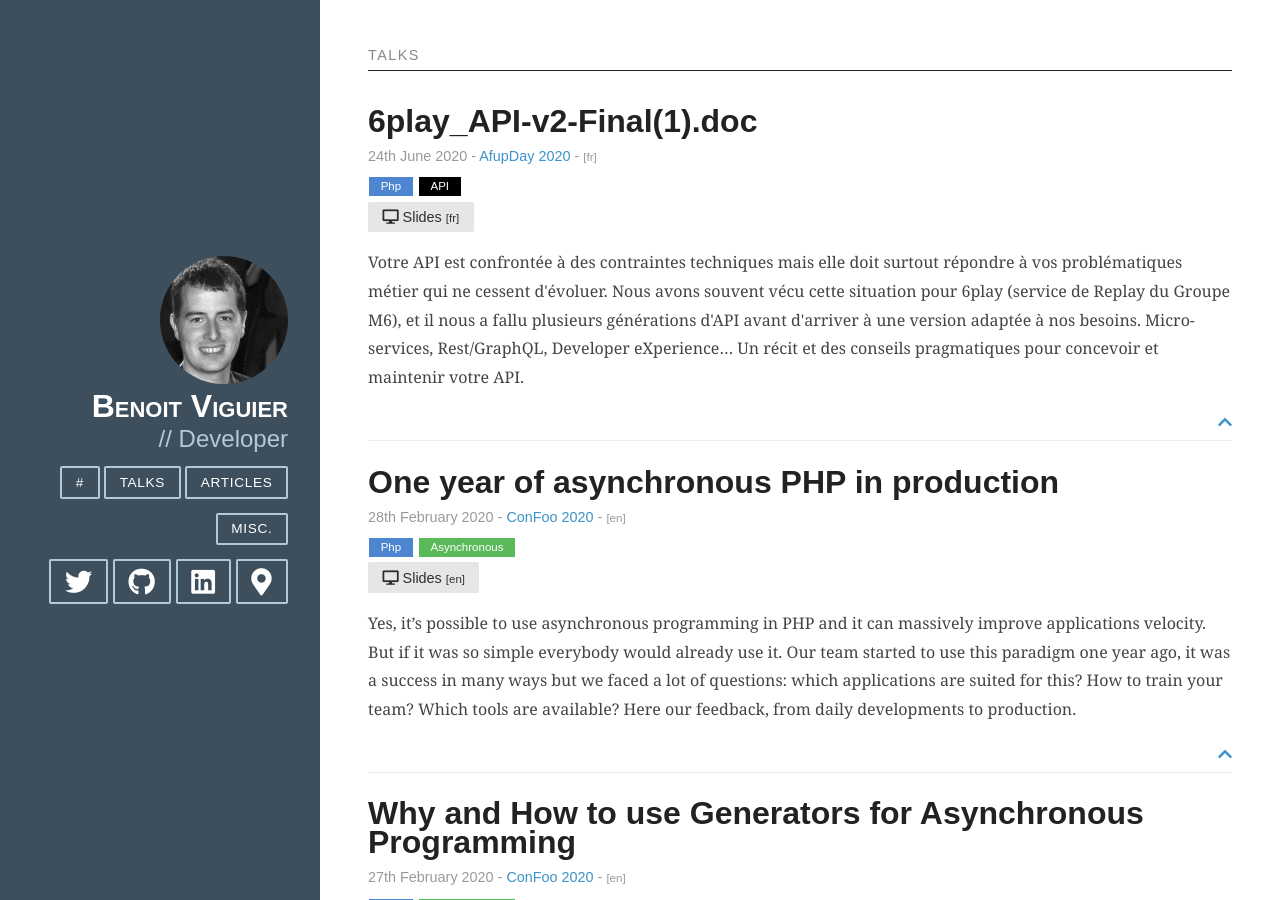
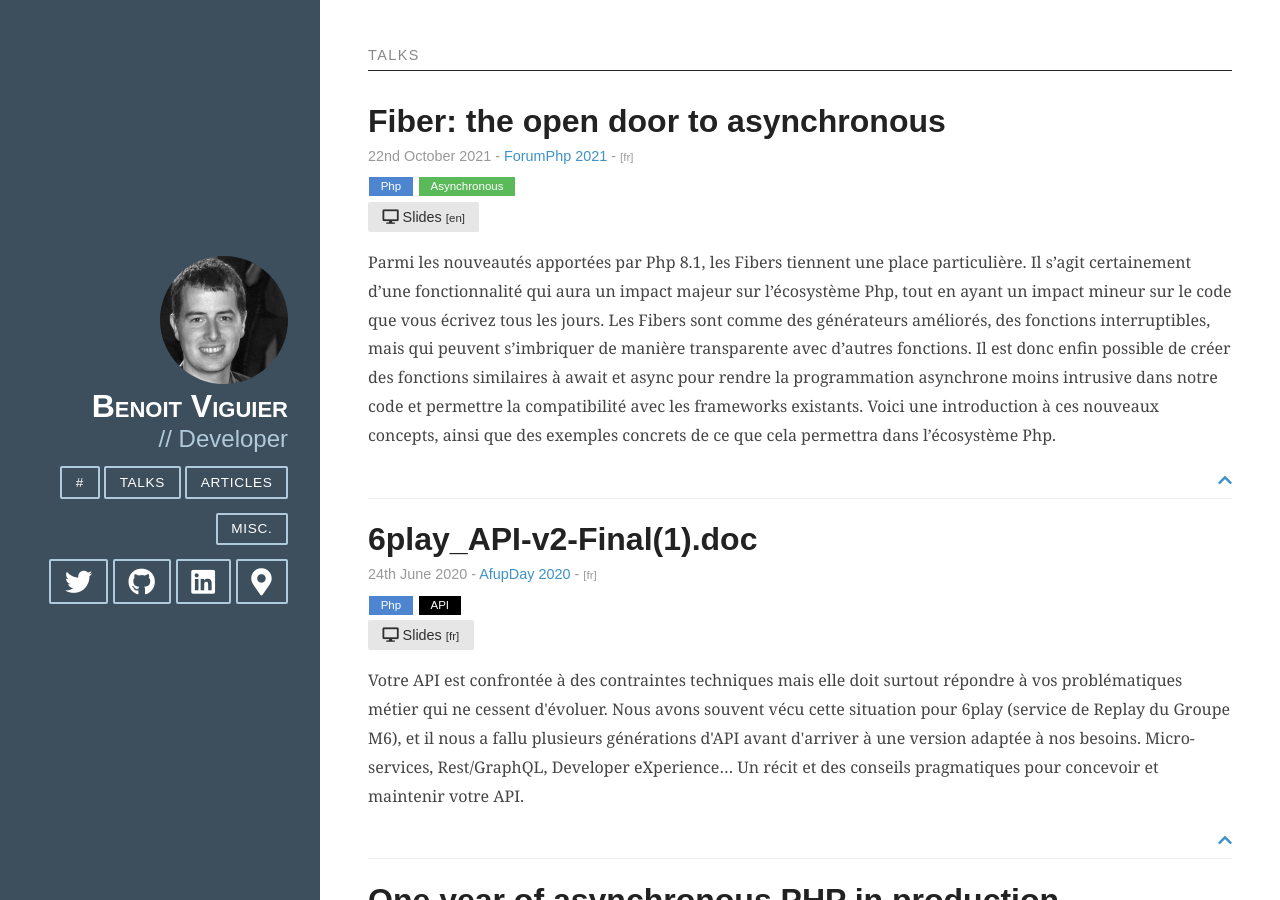
Before and after one commit to b-viguier/b-viguier.github.io, a Jekyll site: the page built from index.html, in a window 1280 px wide and 900 px high. Built offline with Jekyll 4.4.1, drawn with Linux system fonts in a browser that asks for light colours; nearby versions of some CDN libraries.

Commit message:
Add Fiber talk

```diff
--- a/_data/talks.yml
+++ b/_data/talks.yml
@@ -1,3 +1,15 @@
+-
+    title: "Fiber: the open door to asynchronous"
+    slides_url: downloads/talks/ForumPhp2021-Fiber.pdf
+    slides_lang: en
+    date: 22nd October 2021
+    event: ForumPhp 2021
+    event_url: "https://event.afup.org/forum-php-2021/programme/#3794"
+    description: "Parmi les nouveautés apportées par Php 8.1, les Fibers tiennent une place particulière. Il s’agit certainement d’une fonctionnalité qui aura un impact majeur sur l’écosystème Php, tout en ayant un impact mineur sur le code que vous écrivez tous les jours. Les Fibers sont comme des générateurs améliorés, des fonctions interruptibles, mais qui peuvent s’imbriquer de manière transparente avec d’autres fonctions. Il est donc enfin possible de créer des fonctions similaires à await et async pour rendre la programmation asynchrone moins intrusive dans notre code et permettre la compatibilité avec les frameworks existants. Voici une introduction à ces nouveaux concepts, ainsi que des exemples concrets de ce que cela permettra dans l’écosystème Php."
+    lang: fr
+    categories:
+        - php
+        - async
 -
     title: "6play_API-v2-Final(1).doc"
     slides_url: downloads/talks/AfupDay2020-API-Journey.pdf
```
Also changed, not shown: 1 other file.
